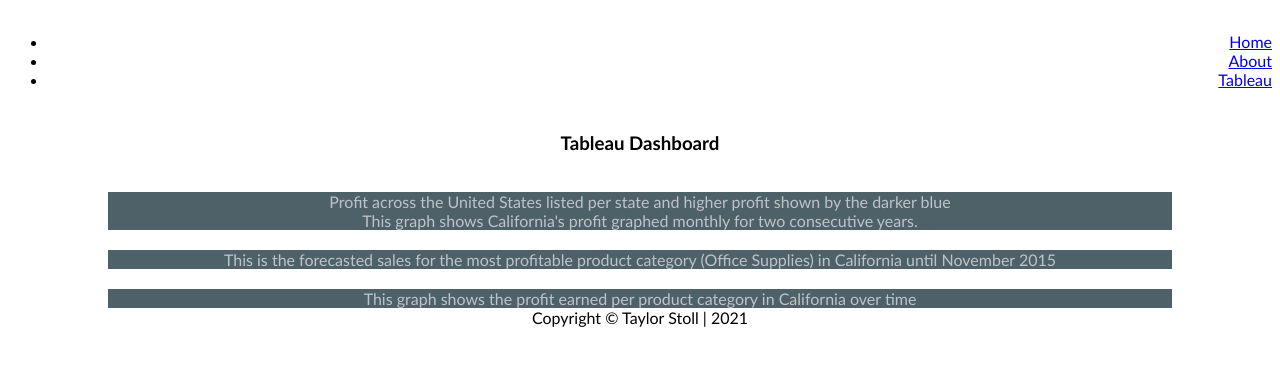
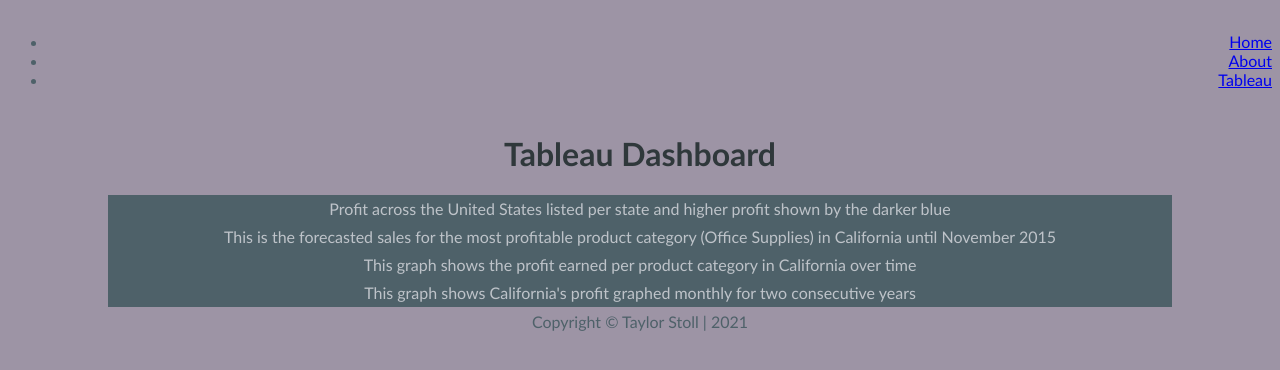
Before and after one commit to stoll11/IS201, a plain HTML site: page html/tableau.html in a window 1280 px wide. Drawn offline with Linux system fonts and the light colour scheme.

Commit message:
Add files via upload

```diff
--- a/html/tableau.html
+++ b/html/tableau.html
@@ -9,17 +9,17 @@
     <link href="../styles/bootstyles.css" rel="stylesheet"/>
 
 </head>
-<body class="font">
+<body class="body">
     <!--Navigation Bar-->
     <!--expands and contracts horizontally as the page is resized-->
 
-    <nav class="navbar navbar-expand-lg navbar-light menu">
-        <div class="container px-4 px-lg-5"></div>
+    <nav class="menu">
+        <div>
            <div>
-                <ul class="navbar-nav ms-auto py-4 py-lg-0">
-                    <li class="nav-item"><a class="nav-link px-lg-3 py-3 py-lg-4" href="../index.html">Home</a></li>
-                    <li class="nav-item"><a class="nav-link px-lg-3 py-3 py-lg-4" href="../html/about.html">About</a></li>
-                    <li class="nav-item"><a class="nav-link px-lg-3 py-3 py-lg-4" href="#">Tableau</a></li>
+                <ul>
+                    <li class="nav-item"><a  href="../index.html">Home</a></li>
+                    <li class="nav-item"><a  href="../html/about.html">About</a></li>
+                    <li class="nav-item"><a  href="#">Tableau</a></li>
                 </ul>
           </div>
         </div>
@@ -27,7 +27,7 @@
 
     </div>
     <!--Tableau Dashboard-->
-    <h3 class="center">Tableau Dashboard</h3>
+    <h1 class="header">Tableau Dashboard</h1>
     <!--The Map-->
       <div class="cont">
         <div class='tableauPlaceholder' id='viz1639783466211' style='position: relative'>
@@ -64,37 +64,7 @@
       <div class="description">
           Profit across the United States listed per state and higher profit shown by the darker blue
       </div>
-     <!--California's profit-->
-    </div class="cont">
-        <div class='tableauPlaceholder' id='viz1639786384545' style='position: relative'>
-            <object class='tableauViz'  style='display:none;'>
-                <param name='host_url' value='https%3A%2F%2Fpublic.tableau.com%2F' />
-                <param name='embed_code_version' value='3' />
-                <param name='site_root' value='' />
-                <param name='name' value='highprofitstate&#47;Sheet3' />
-                <param name='tabs' value='no' />
-                <param name='toolbar' value='yes' />
-                <param name='animate_transition' value='yes' />
-                <param name='display_static_image' value='yes' />
-                <param name='display_spinner' value='yes' />
-                <param name='display_overlay' value='yes' />
-                <param name='display_count' value='yes' />
-                <param name='language' value='en-US' />
-            </object>
-        </div>
-        <script type='text/javascript'>
-            var divElement = document.getElementById('viz1639786384545');
-            var vizElement = divElement.getElementsByTagName('object')[0];
-            vizElement.style.width='100%';vizElement.style.height=(divElement.offsetWidth*0.30)+'px';
-            var scriptElement = document.createElement('script');
-            scriptElement.src = 'https://public.tableau.com/javascripts/api/viz_v1.js';
-            vizElement.parentNode.insertBefore(scriptElement, vizElement);
-        </script>
-    </div>
-    <div class="description">
-        This graph shows California's profit graphed monthly for two consecutive years.
-    </div>
-        <!--another forecast-->
+    <!--another forecast-->
     <div class="cont">
         <div class='tableauPlaceholder' id='viz1639787885468' style='position: relative'>
             <object class='tableauViz'  style='display:none;'><param name='host_url' value='https%3A%2F%2Fpublic.tableau.com%2F' />
@@ -152,6 +122,36 @@
     <div class="description">
     This graph shows the profit earned per product category in California over time
     </div>
+    <!--California's monthly profit-->
+    <div class="cont">
+        <div class='tableauPlaceholder' id='viz1639786384545' style='position: relative'>
+            <object class='tableauViz'  style='display:none;'>
+                <param name='host_url' value='https%3A%2F%2Fpublic.tableau.com%2F' />
+                <param name='embed_code_version' value='3' />
+                <param name='site_root' value='' />
+                <param name='name' value='highprofitstate&#47;Sheet3' />
+                <param name='tabs' value='no' />
+                <param name='toolbar' value='yes' />
+                <param name='animate_transition' value='yes' />
+                <param name='display_static_image' value='yes' />
+                <param name='display_spinner' value='yes' />
+                <param name='display_overlay' value='yes' />
+                <param name='display_count' value='yes' />
+                <param name='language' value='en-US' />
+            </object>
+        </div>
+        <script type='text/javascript'>
+            var divElement = document.getElementById('viz1639786384545');
+            var vizElement = divElement.getElementsByTagName('object')[0];
+            vizElement.style.width='100%';vizElement.style.height=(divElement.offsetWidth*0.30)+'px';
+            var scriptElement = document.createElement('script');
+            scriptElement.src = 'https://public.tableau.com/javascripts/api/viz_v1.js';
+            vizElement.parentNode.insertBefore(scriptElement, vizElement);
+        </script>
+    </div>
+    <div class="description">
+    This graph shows California's profit graphed monthly for two consecutive years
+    </div>
     <div class="footer" >Copyright &copy; Taylor Stoll | 2021</div>
 </body>
 </html>
--- a/styles/bootstyles.css
+++ b/styles/bootstyles.css
@@ -1,29 +1,24 @@
+/*Overwritten styles*/
+.subtitle{
+  font-weight: 300;
+  margin-bottom: 0.625rem;
+  }
+  .bold{
+    font-style: bold;
+  }
 
-.font{
+  /*Tableau Page Styles*/
+.body{
+  background-color: rgb(157, 148, 165);
   font-family: 'Trebuchet MS', 'Lucida Sans Unicode', 'Lucida Grande', 'Lucida Sans', Arial, sans-serif ;
+  z-index: 1;
+  color: rgb(78, 97, 105);
 }
 
-.bold{
-  font-style: bold;
+.header{
+  text-align: center;
+  color: rgb(47, 56, 59);
 }
-
-.blue{
-  color: rgb(9, 9, 255);
-}
-
-.subtitle{
-font-weight: 300;
-margin-bottom: 0.625rem;
-}
-
-.center{
-  text-align: center;
-}
-
-.right{
-  justify-content: right;
-}
-
 .menu{
 padding-top: 0.5rem;
 padding-bottom: 0.5rem;
@@ -34,23 +29,33 @@ text-align: right;
 }
 
 .cont{
-  padding-top: 10px;
-  padding-bottom: 10px;
+  padding-top: 0 px;
+
   padding-left: 100px;
-  padding-right: 100px;
+  margin-right: 100px;
+  z-index: 2;
 }
-
+.pls{
+padding-left: 100px;
+  margin-right: 100px;
+}
 .description{
   background-color: rgb(78, 97, 105);
+  padding-top: 4px;
+  padding-bottom: 4px;
   padding-left: 100px;
   padding-right: 100px;
   text-align: center;
   color: rgb(190, 195, 201);
   margin-left: 100px;
   margin-right: 100px;
+  height: 20px;
+  z-index: 3;
+
 }
 
 .footer{
   text-align: center;
   font-style: bold;
+  padding-top: 5px;
 }
```
Also changed, not shown: index.html (+1 -1 lines).
